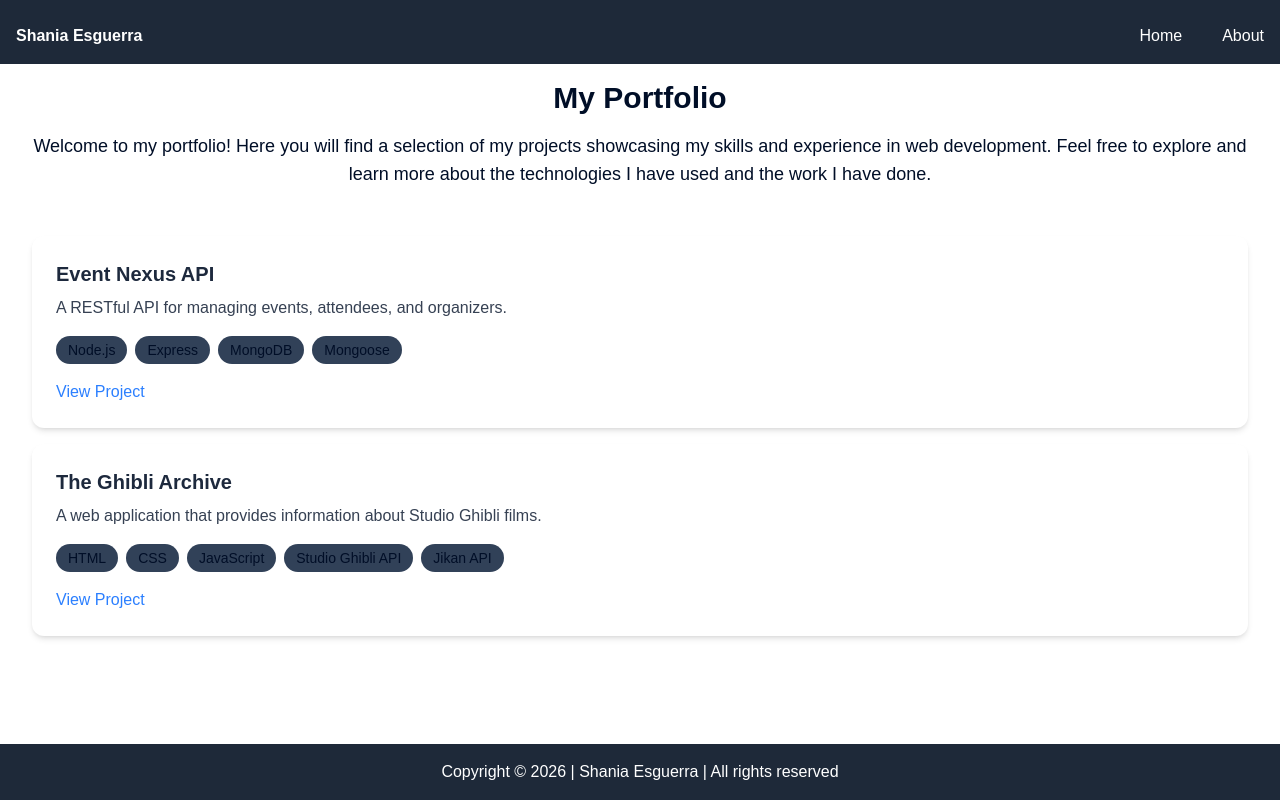
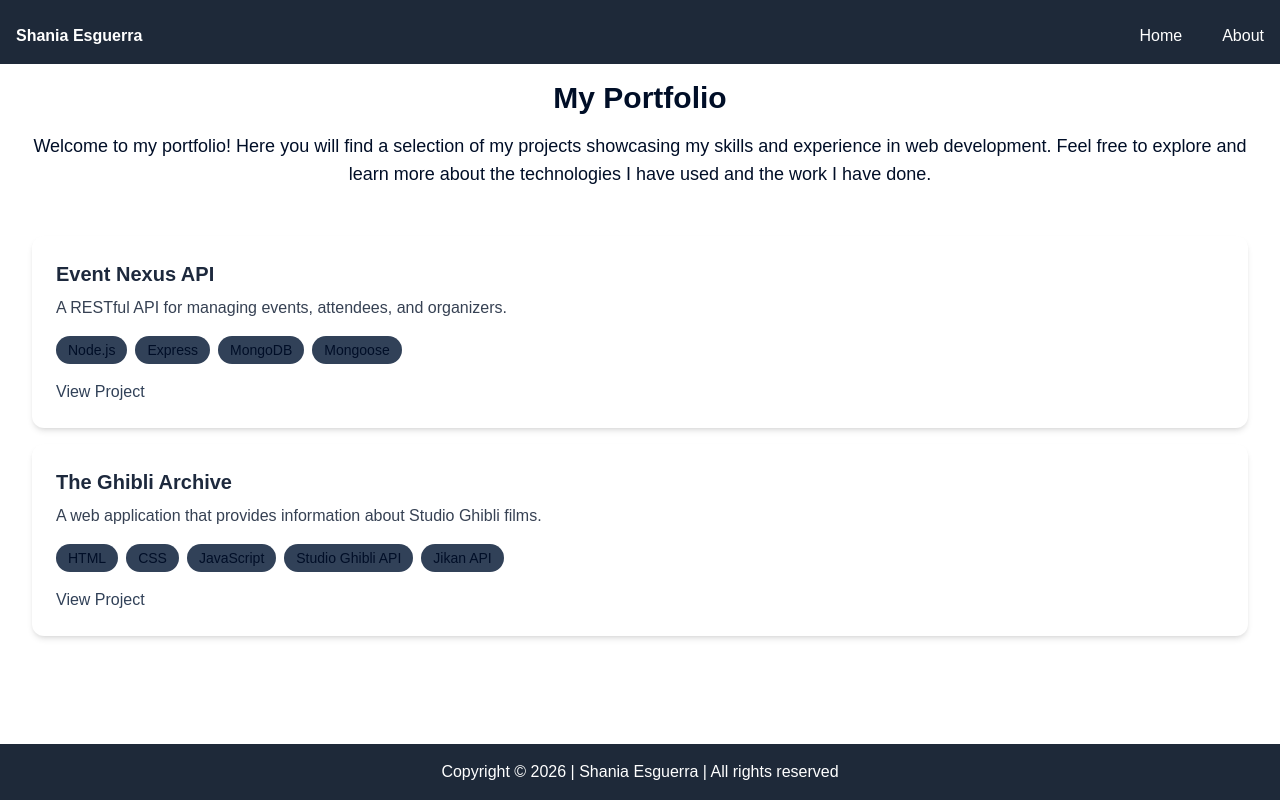
Before and after one commit to shaniaesguerra/wdd430-portfolio, a Next.js app: page / in a window 1280 px wide. Built offline with nearby package versions, Linux system fonts and the light colour scheme.

Commit message:
Enhance Header component styling and update ProjectCard link color

```diff
--- a/components/Header.tsx
+++ b/components/Header.tsx
@@ -6,8 +6,8 @@ export default function Header() {
       <nav className="container mx-auto mt-2 flex justify-center space-x-6 items-center">
         <div  id="header-title "className="container mx-auto font-bold">Shania Esguerra</div>
         <ul className="flex space-x-10">
-          <li><Link href="/">Home</Link></li>
-          <li><Link href="/about">About</Link></li>
+          <li className="hover:text-slate-300"><Link href="/">Home</Link></li>
+          <li className="hover:text-slate-300"><Link href="/about">About</Link></li>
         </ul>
       </nav>
     </header>
--- a/components/ProjectCard.tsx
+++ b/components/ProjectCard.tsx
@@ -19,7 +19,7 @@ export default function ProjectCard({ title, description, technologies, link }:
             </div>
             {link && (
                 <p className="mt-4">
-                    <a href={link} target="_blank" rel="noopener noreferrer" className="text-blue-500 hover:text-blue-700">
+                    <a href={link} target="_blank" rel="noopener noreferrer" className="text-slate-700 hover:text-blue-700">
                         View Project
                     </a>
                 </p>
```
